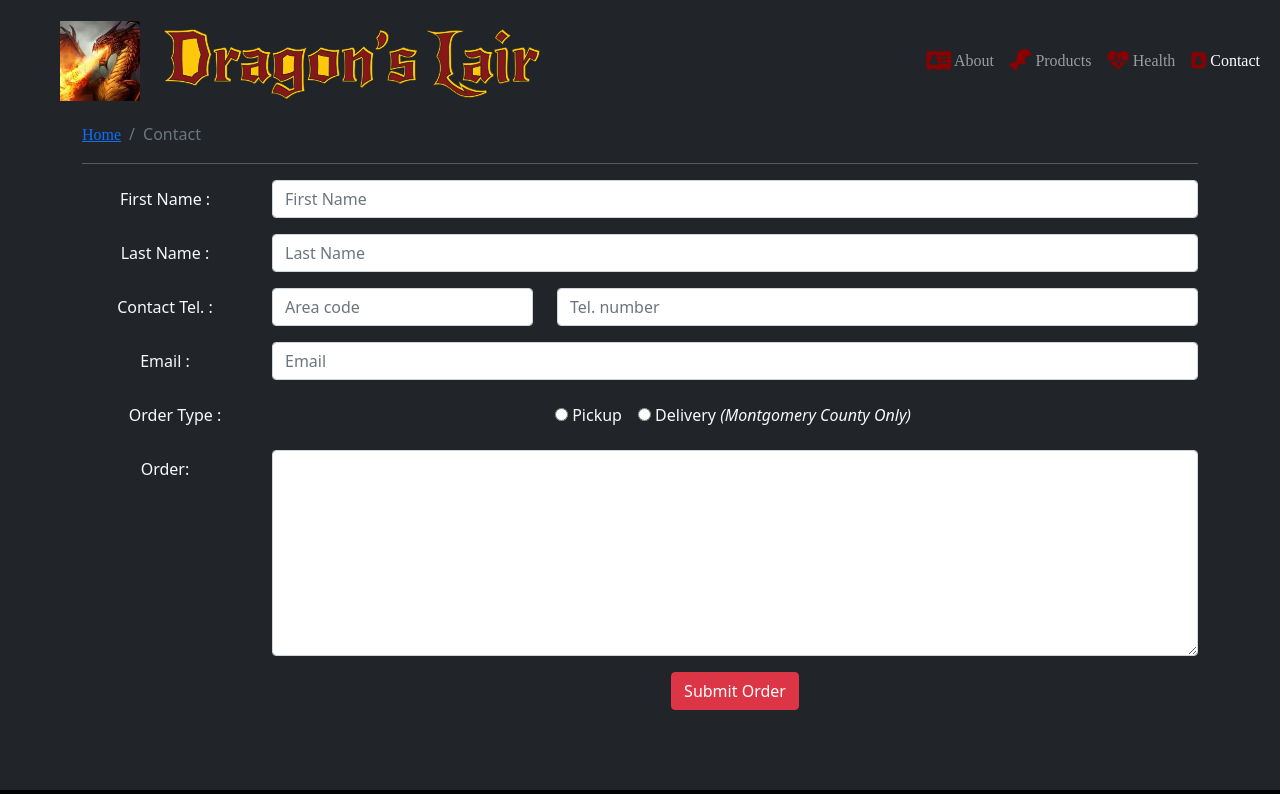
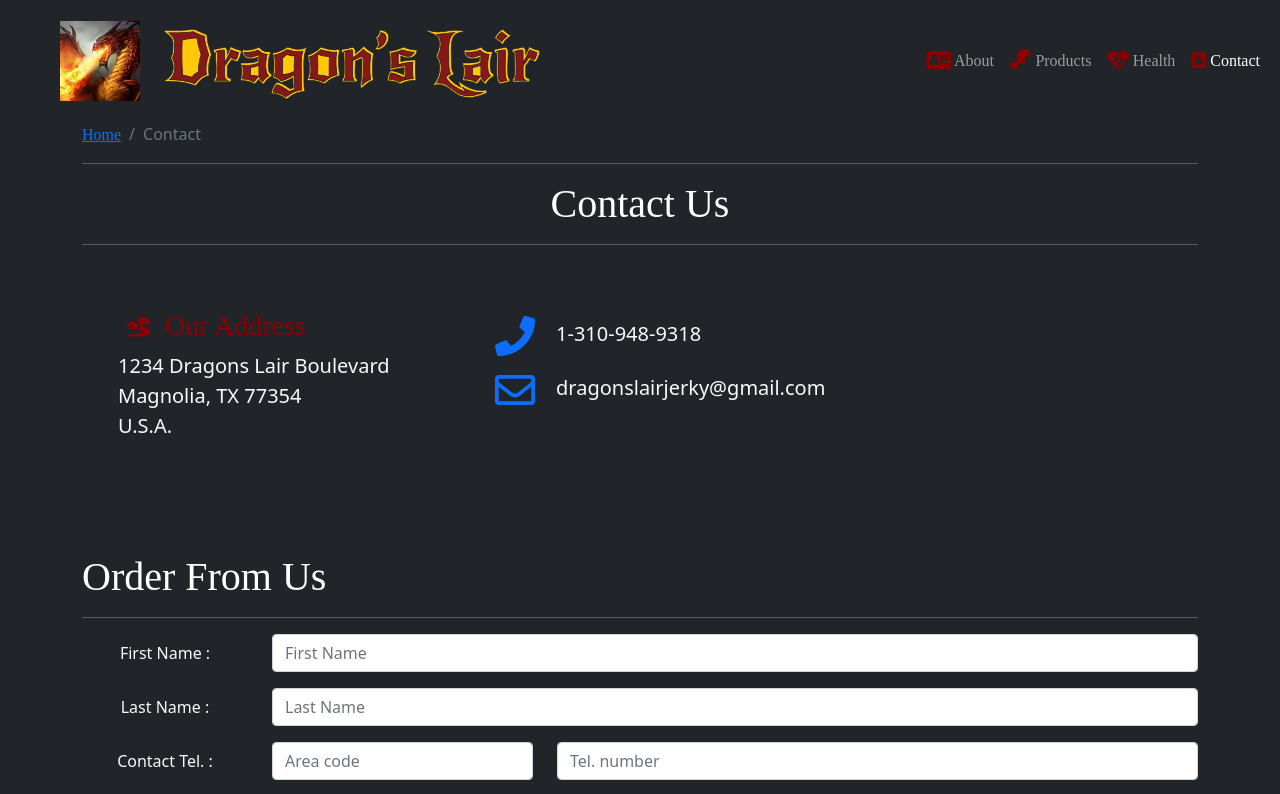
Before and after one commit to sfotxl/dragonslairreactapp, a React (Create React App) app: page /contact in a window 1280 px wide. Shown: the top 794 px of the page. Built offline with nearby package versions, Linux system fonts and the light colour scheme; a web font is replaced by a local one.

Commit message:
Adds rest of ContactPage

```diff
--- a/src/pages/ContactPage.js
+++ b/src/pages/ContactPage.js
@@ -1,11 +1,54 @@
-import { Container } from "reactstrap";
-import SubHeader from "../components/SubHeader";
+import { Container, Row, Col } from 'reactstrap';
+import SubHeader from '../components/SubHeader';
 import ContactForm from '../components/ContactForm';
+import { FaPhone, FaRegEnvelope, FaDragon } from 'react-icons/fa';
 
 const ContactPage = () => {
   return (
     <Container>
       <SubHeader current='Contact' />
+
+      <h1 className='text-center text-white'>Contact Us</h1>
+      <hr />
+      <Row className='p-4 fs-5'>
+        <Col className='p-4 text-start' md='4'>
+          <h5 className='text-start fs-3'>
+            <FaDragon className='mx-2 mb-1 fs-4'/> Our Address
+          </h5>
+          <address className='pb-4'>
+            1234 Dragons Lair Boulevard
+            <br />
+            Magnolia, TX 77354
+            <br />
+            U.S.A.
+          </address>
+        </Col>
+        <Col className='text-start p-4'>
+          <a
+            role='button'
+            class='btn btn-link'
+            id='iconic'
+            href='tel:+13109489318'
+          >
+            <FaPhone className='fs-1 me-2'/>
+          </a>1-310-948-9318
+          <br className='my-4'/>
+          <a
+            role='button'
+            class='btn btn-link'
+            id='iconic'
+            href='mailto:dragonslairjerky@gmail.com'
+          >
+            <FaRegEnvelope className='fs-1 me-2'/>
+          </a>dragonslairjerky@gmail.com
+        </Col>
+      </Row>
+      <Row>
+        <Col>
+          <h1 className='text-start text-white mt-4'>Order From Us</h1>
+          <hr />
+        </Col>
+      </Row>
       <ContactForm />
     </Container>
   );
```
